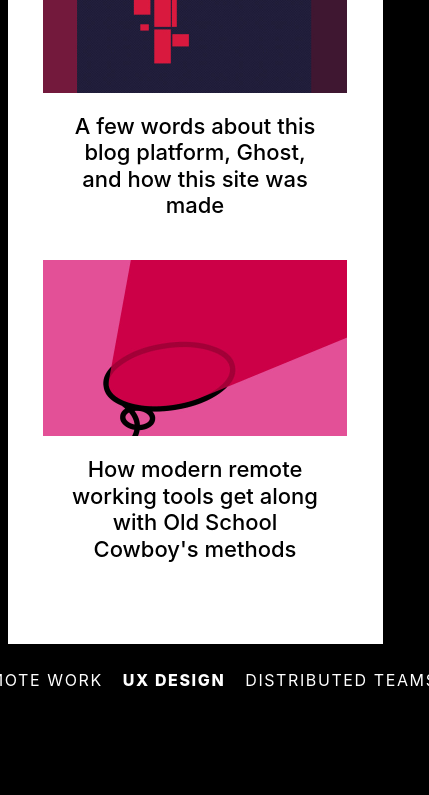
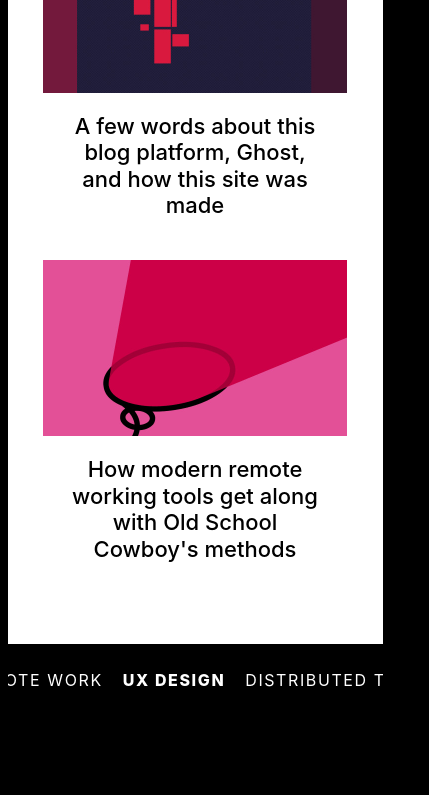
Before and after one commit to hamiachi/Listing, a plain HTML site: page index.html in a window 390 px wide. Shown: the part 2305-3100 px from the top of the page, 429 px wide, since content can reach past the window. Drawn offline with Linux system fonts and the light colour scheme; a web font is replaced by a local one.

Commit message:
Update styles.css

```diff
--- a/styles.css
+++ b/styles.css
@@ -342,7 +342,7 @@ footer img {
     }
 
     .footer-links {
-        width: 124.53%;
+        width: 100%;
         margin-top: 22px;
     }
 
```
